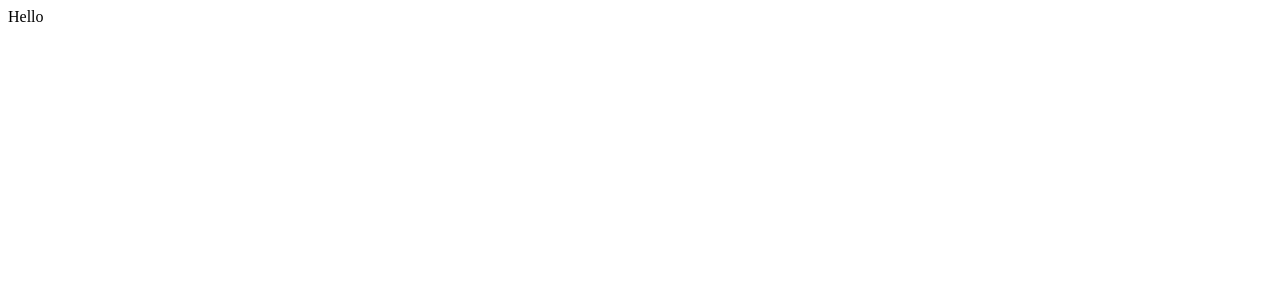
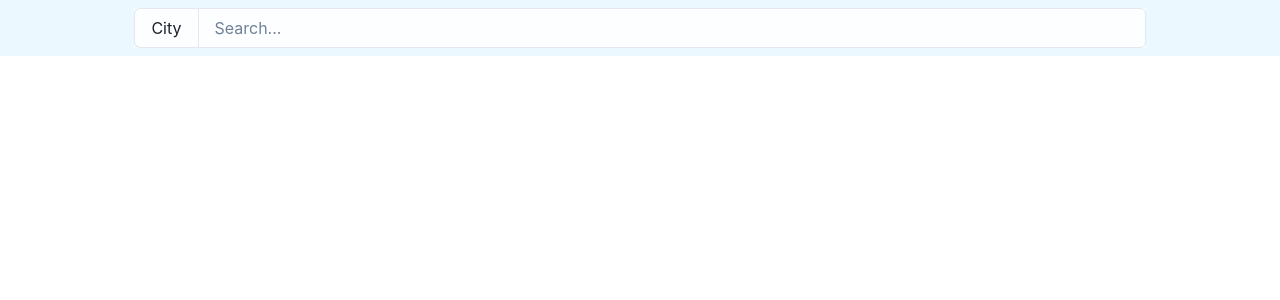
Before and after one commit to Ankit-Mishra07/weather-webApplication, a React (Vite) app: page / in a window 1280 px wide. Shown: the top 300 px of the page. Built offline with nearby package versions, Linux system fonts and the light colour scheme.

Commit message:
Creating navbar with input box

```diff
--- a/src/App.jsx
+++ b/src/App.jsx
@@ -1,7 +1,14 @@
 import { useState } from "react";
-
+import Navbar from "./Components/Navbar/Navbar";
+import { ChakraProvider } from "@chakra-ui/react";
 function App() {
-  return <div>Hello</div>;
+  return (
+    <>
+      <ChakraProvider>
+        <Navbar />
+      </ChakraProvider>
+    </>
+  );
 }
 
 export default App;
--- /dev/null
+++ b/src/Components/Navbar/Navbar.jsx
@@ -0,0 +1,24 @@
+import { Flex, InputGroup, InputLeftAddon, Input } from "@chakra-ui/react";
+import React from "react";
+
+const Navbar = () => {
+  return (
+    <>
+      <Flex
+        minWidth="max-content"
+        alignItems="center"
+        gap="2"
+        bg="blue.50"
+        p={2}
+        justifyContent="center"
+      >
+        <InputGroup width="80%" bg="whiteAlpha.700">
+          <InputLeftAddon children="City" bg="whiteAlpha.700" />
+          <Input type="text" placeholder="Search..." />
+        </InputGroup>
+      </Flex>
+    </>
+  );
+};
+
+export default Navbar;
```
Also changed, not shown: package.json (+7 -1 lines), src/Redux/store.js (added), 1 other file (tests, documents, lock files or other folders).
